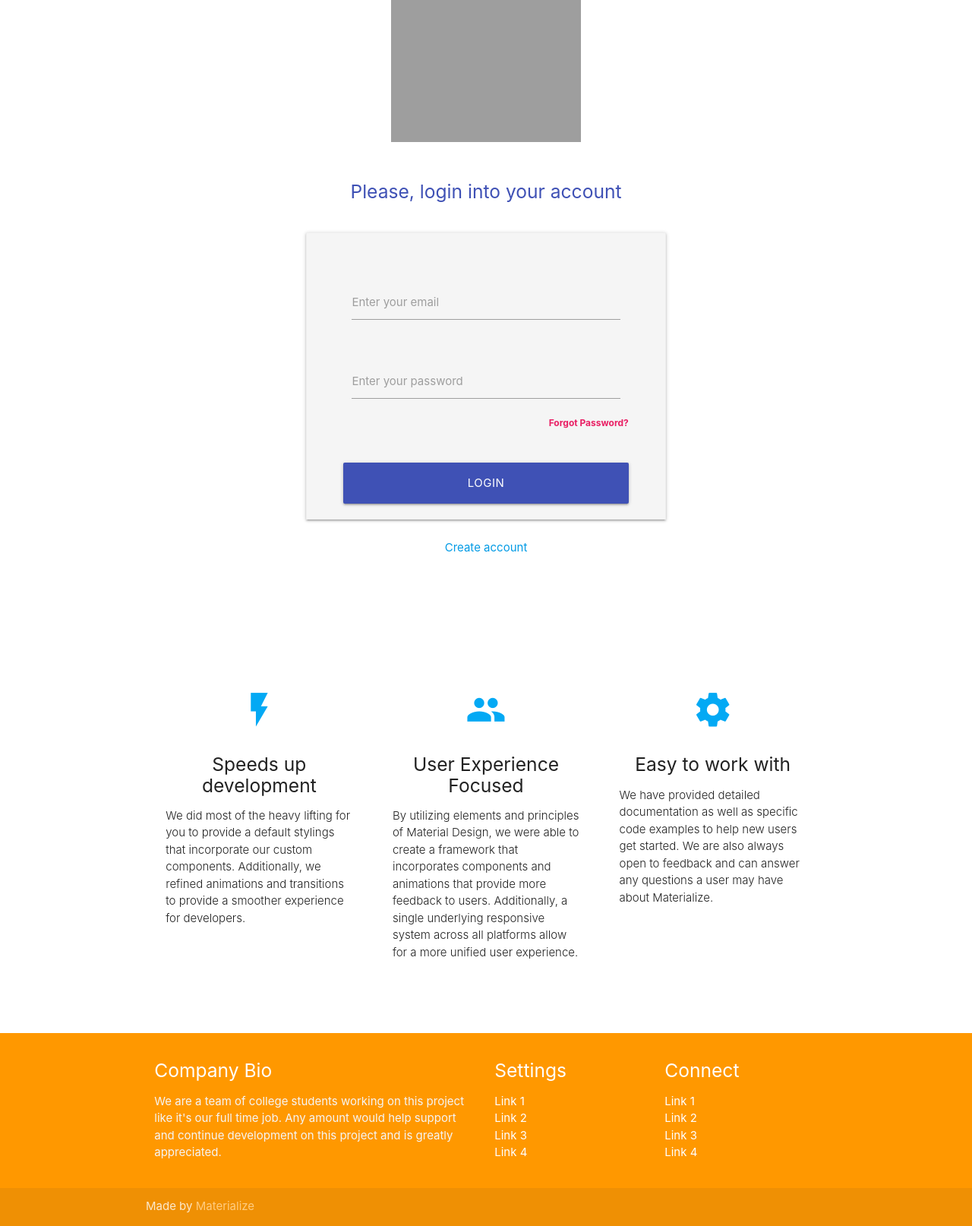
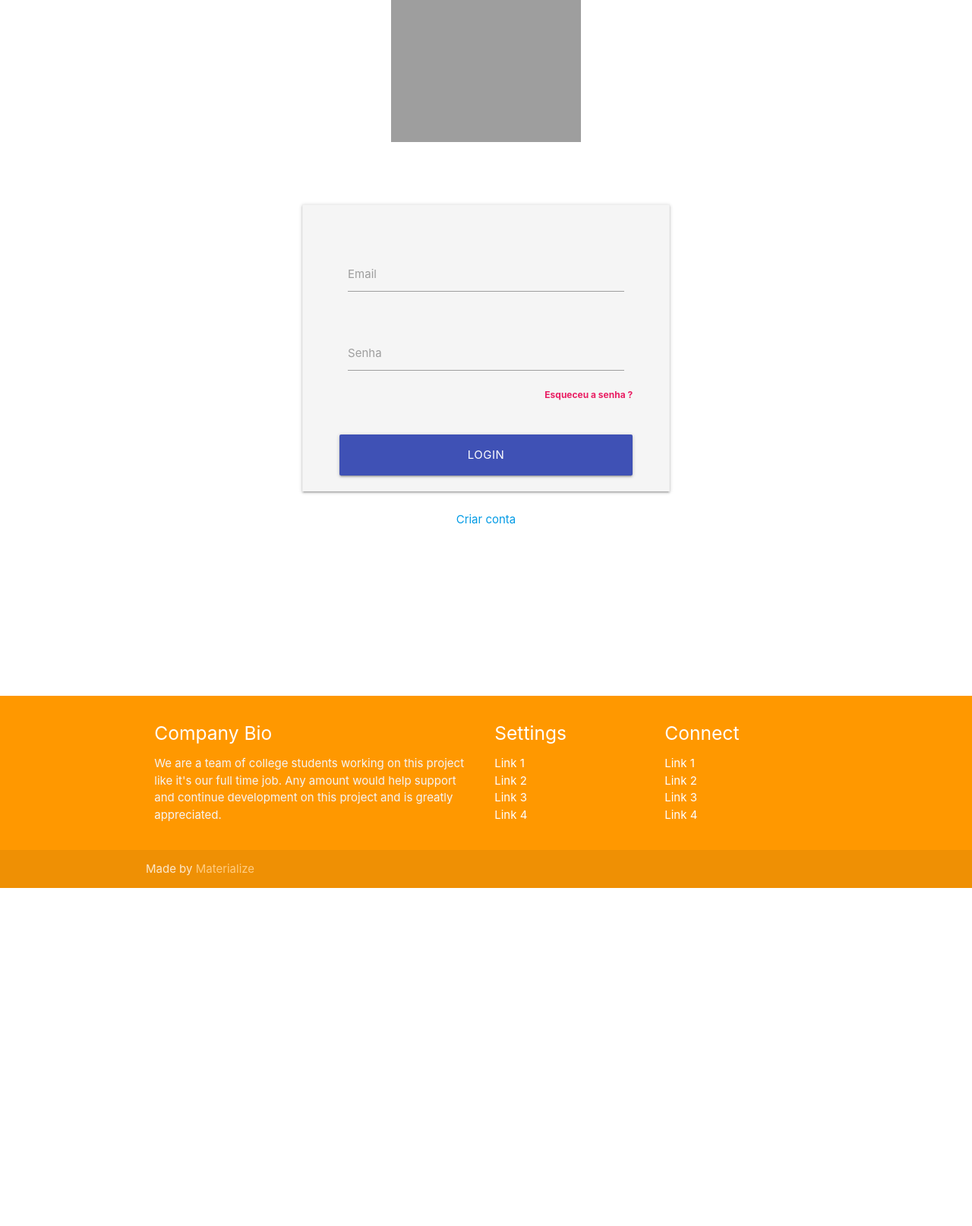
Before and after one commit to DBVeit/ProjetoExperienciaCriativa2, a PHP site: page / in a window 1280 px wide. Shown: the part 155-1769 px from the top of the page at 76% size. After the commit the page ends 1324 px from the top, so only its background shows below. Run offline with PHP 8.4, Linux system fonts and the light colour scheme; some libraries are stand-ins or nearby versions; grey boxes are pictures that could not be loaded.

```diff
--- a/index.php
+++ b/index.php
@@ -32,10 +32,10 @@
       <div class="section"></div>
   <main>
     <center>
-      <img class="responsive-img" style="width: 250px;" src="https://i.imgur.com/ax0NCsK.gif" />
+      <img class="responsive-img" style="width: 250px;" src="imagem aqui" />
       <div class="section"></div>
 
-      <h5 class="indigo-text">Please, login into your account</h5>
+      <h5 class="indigo-text"></h5>
       <div class="section"></div>
 
       <div class="container">
@@ -50,17 +50,17 @@
             <div class='row'>
               <div class='input-field col s12'>
                 <input class='validate' type='email' name='email' id='email' />
-                <label for='email'>Enter your email</label>
+                <label for='email'>Email</label>
               </div>
             </div>
 
             <div class='row'>
               <div class='input-field col s12'>
                 <input class='validate' type='password' name='password' id='password' />
-                <label for='password'>Enter your password</label>
+                <label for='password'>Senha</label>
               </div>
               <label style='float: right;'>
-								<a class='pink-text' href='#!'><b>Forgot Password?</b></a>
+								<a class='pink-text' href='#!'><b>Esqueceu a senha ?</b></a>
 							</label>
             </div>
 
@@ -73,7 +73,7 @@
           </form>
         </div>
       </div>
-      <a href="#!">Create account</a>
+      <a href="#!">Criar conta</a>
     </center>
 
     <div class="section"></div>
@@ -89,8 +89,12 @@
   <div class="container">
     <div class="section">
 
+
       <!--   Icon Section   -->
+
       <div class="row">
+
+      <!--
         <div class="col s12 m4">
           <div class="icon-block">
             <h2 class="center light-blue-text"><i class="material-icons">flash_on</i></h2>
@@ -99,8 +103,8 @@
             <p class="light">We did most of the heavy lifting for you to provide a default stylings that incorporate our custom components. Additionally, we refined animations and transitions to provide a smoother experience for developers.</p>
           </div>
         </div>
-
-        <div class="col s12 m4">
+      -->
+        <!--<div class="col s12 m4">
           <div class="icon-block">
             <h2 class="center light-blue-text"><i class="material-icons">group</i></h2>
             <h5 class="center">User Experience Focused</h5>
@@ -108,20 +112,23 @@
             <p class="light">By utilizing elements and principles of Material Design, we were able to create a framework that incorporates components and animations that provide more feedback to users. Additionally, a single underlying responsive system across all platforms allow for a more unified user experience.</p>
           </div>
         </div>
+        -->
 
-        <div class="col s12 m4">
+        <!--<div class="col s12 m4">
           <div class="icon-block">
             <h2 class="center light-blue-text"><i class="material-icons">settings</i></h2>
             <h5 class="center">Easy to work with</h5>
 
             <p class="light">We have provided detailed documentation as well as specific code examples to help new users get started. We are also always open to feedback and can answer any questions a user may have about Materialize.</p>
           </div>
+        -->
         </div>
       </div>
 
     </div>
     <br><br>
   </div>
+
 
   <footer class="page-footer orange">
     <div class="container">
```
